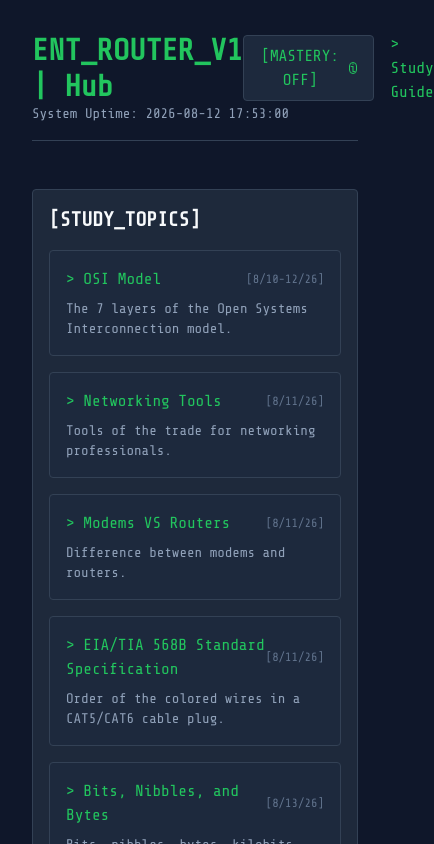
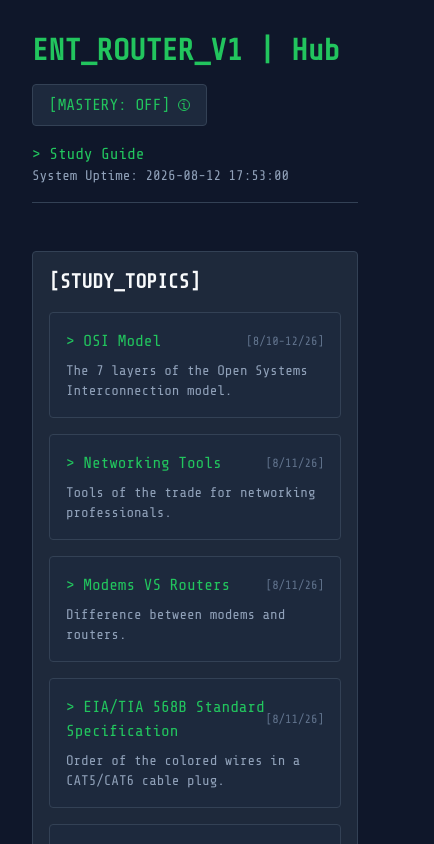
Before and after one commit to Zytronium/ENT_Study, a Next.js app: page / in a window 390 px wide. Shown: the top 844 px of the page, 434 px wide, since content can reach past the window. Built offline with nearby package versions, Linux system fonts and the light colour scheme.

Commit message:
Nove the mastery button on mobile so it doesn't overlap study guide link

```diff
--- a/app/page.tsx
+++ b/app/page.tsx
@@ -136,10 +136,10 @@ export default function Home() {
   return (
     <div className="min-h-screen flex flex-col items-center p-8">
       <header className="w-full max-w-4xl mb-12 border-b border-border pb-4">
-        <div className="flex justify-between items-center">
+        <div className="flex flex-col sm:flex-row justify-between items-start sm:items-center gap-4">
           <h1 className="text-3xl font-bold text-accent">ENT_ROUTER_V1 | Hub</h1>
-          <div className="flex gap-4 items-center">
-            <div className="relative" ref={tooltipRef}>
+          <div className="flex flex-col xs:flex-row gap-4 items-start xs:items-center w-full sm:w-auto">
+          <div className="relative" ref={tooltipRef}>
               <button
                 onClick={() => setIsMasteryMode(!isMasteryMode)}
                 className={`px-4 py-2 rounded border transition-colors ${
```
